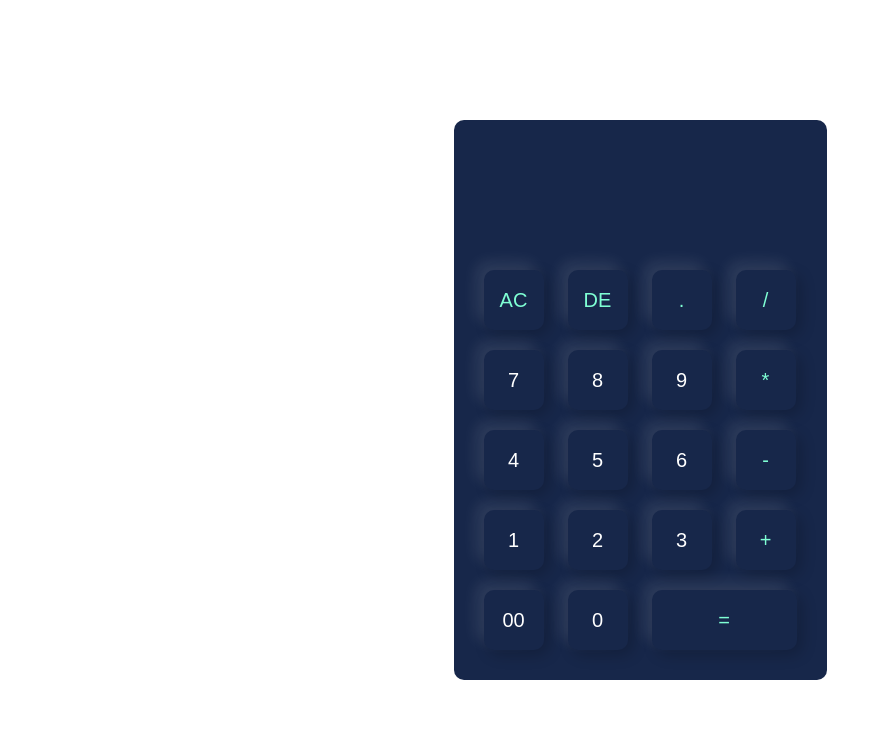
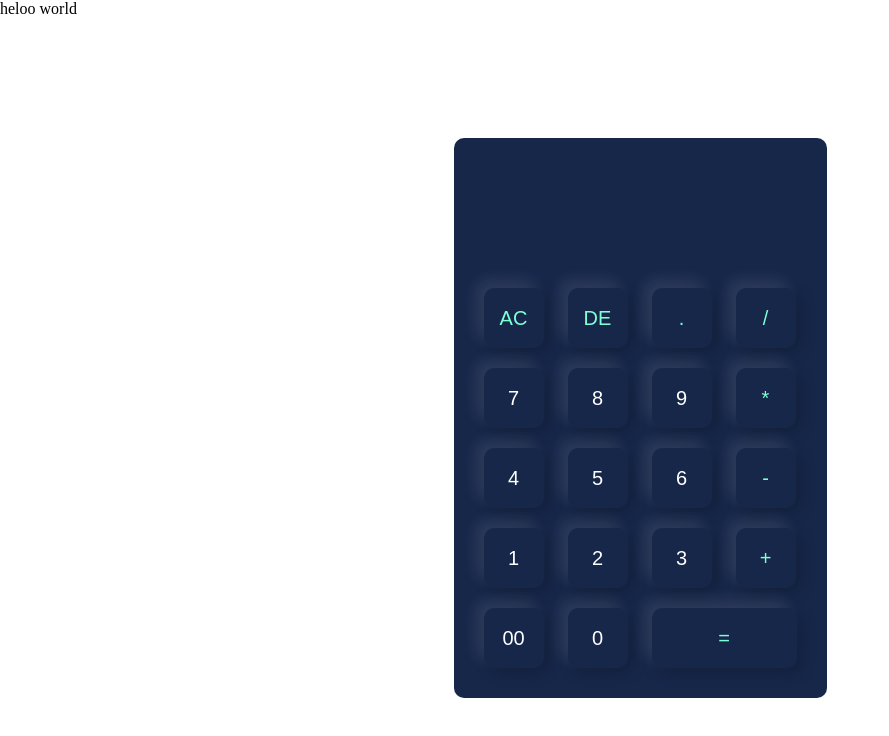
Before and after one commit to MariaHayrapetyan/caculat, a plain HTML site: page index.html in a window 1280 px wide. Shown: the whole page, without its empty margins (0-889 px from the left). Drawn offline with Linux system fonts and the light colour scheme.

Commit message:
add hello world

```diff
--- a/index.html
+++ b/index.html
@@ -8,6 +8,8 @@
     <title>Document</title>
 </head>
 <body>
+
+    <div>heloo world</div>
     <div class="container">
         <div class="calculator">
             <form>
```
